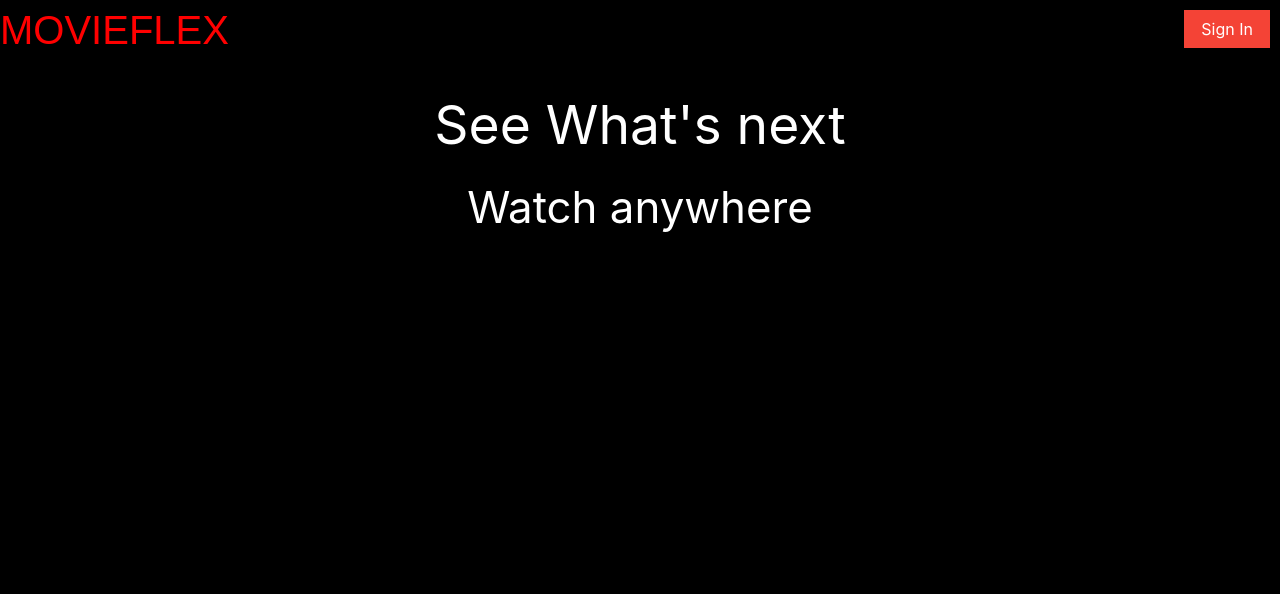
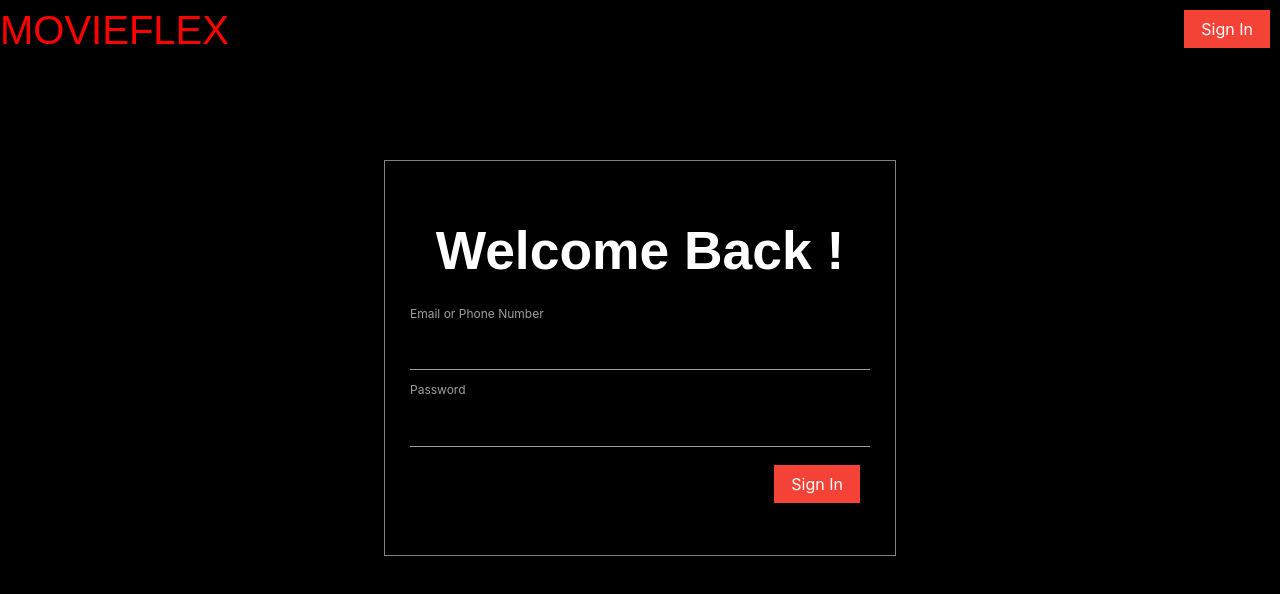
Before and after one commit to Swapnil2121993/react-boilerplate, a React app: page /login in a window 1280 px wide. Built offline with nearby package versions, Linux system fonts and the light colour scheme.

Commit message:
route implementaion

```diff
--- a/package.json
+++ b/package.json
@@ -19,6 +19,7 @@
     "materialize-css": "^1.0.0-rc.2",
     "react": "^16.8.6",
     "react-dom": "^16.8.6",
+    "react-router-dom": "^5.0.1",
     "webpack": "^4.30.0",
     "webpack-cli": "^3.3.2",
     "webpack-dev-server": "^3.3.1"
--- a/src/components/Button.js
+++ b/src/components/Button.js
@@ -4,7 +4,9 @@ import './Button.less';
 function Button () {
     return (
         <div className="button-container">
-            <a className="waves-effect waves-light red">Sign In</a>
+            <a className="waves-effect waves-light red" href="/login">
+        Sign In
+            </a>
         </div>
     );
 }
--- a/src/components/HomePageContext.js
+++ b/src/components/HomePageContext.js
@@ -6,6 +6,10 @@ function HomePageContext () {
         <div className="home-page-context-container">
             <h2>See What's next</h2>
             <h3>Watch anywhere</h3>
+            <a className="waves-effect waves-dark red">Try 30 Days Free Trial ></a>
+            <div className="btn-signin">
+        Have an account ?<a href="/login">SignIn</a>
+            </div>
         </div>
     );
 }
--- a/src/components/HomePageContext.less
+++ b/src/components/HomePageContext.less
@@ -4,4 +4,19 @@
   h3 {
     color: #fff;
   }
+  a {
+    font-size: 22px;
+    padding: 10px;
+    margin: 10px;
+    color: #fff;
+    line-height: 2.5;
+  }
+  div.btn-signin {
+    color: #fff;
+    font-size: 16px;
+    a {
+      font-size: 16px;
+      padding: 0;
+    }
+  }
 }
--- /dev/null
+++ b/src/components/SignInForm.js
@@ -0,0 +1,27 @@
+import React from 'react';
+import Logo from './Logo';
+import Button from './Button';
+import './SignInForm.less';
+
+function SignInForm () {
+    return (
+        <div className="signin-form-container">
+            <Logo />
+            <Button />
+            <div className="signin-form-wrapper">
+                <h2>Welcome Back !</h2>
+                <label>
+          Email or Phone Number
+                    <input type="text" value=" " />
+                </label>
+                <label>
+          Password
+                    <input type="password" value=" " />
+                </label>
+                <Button />
+            </div>
+        </div>
+    );
+}
+
+export default SignInForm;
--- /dev/null
+++ b/src/components/SignInForm.less
@@ -0,0 +1,18 @@
+.signin-form-container {
+  width: 100%;
+  .signin-form-wrapper {
+    display: block;
+    width: 40%;
+    height: 40%;
+    border: 1px solid gray;
+    padding: 25px 25px 100px 25px;
+    margin: 100px auto;
+
+    h2 {
+      font-family: sans-serif;
+      font-weight: 700;
+      color: #fff;
+      text-align: center;
+    }
+  }
+}
--- a/src/index.js
+++ b/src/index.js
@@ -1,14 +1,21 @@
 import 'materialize-css/dist/css/materialize.min.css';
 import React from 'react';
 import ReactDOM from 'react-dom';
+import { Route, BrowserRouter as Router, Switch } from 'react-router-dom';
 import Home from './components/Home';
+import SignInForm from './components/SignInForm';
 import './style/main.less';
 
 function RenderApplication () {
     return (
-        <div className="app-container">
-            <Home />
-        </div>
+        <Router>
+            <div className="app-container">
+                <Switch>
+                    <Route exact path="/" component={Home} />
+                    <Route path="/login" component={SignInForm} />
+                </Switch>
+            </div>
+        </Router>
     );
 }
 
--- a/webpack.config.js
+++ b/webpack.config.js
@@ -10,6 +10,7 @@ module.exports = {
   },
   devServer: {
     contentBase: './build',
+    historyApiFallback: true,
   },
   module: {
     rules: [
```
Also changed, not shown: 1 other file.
